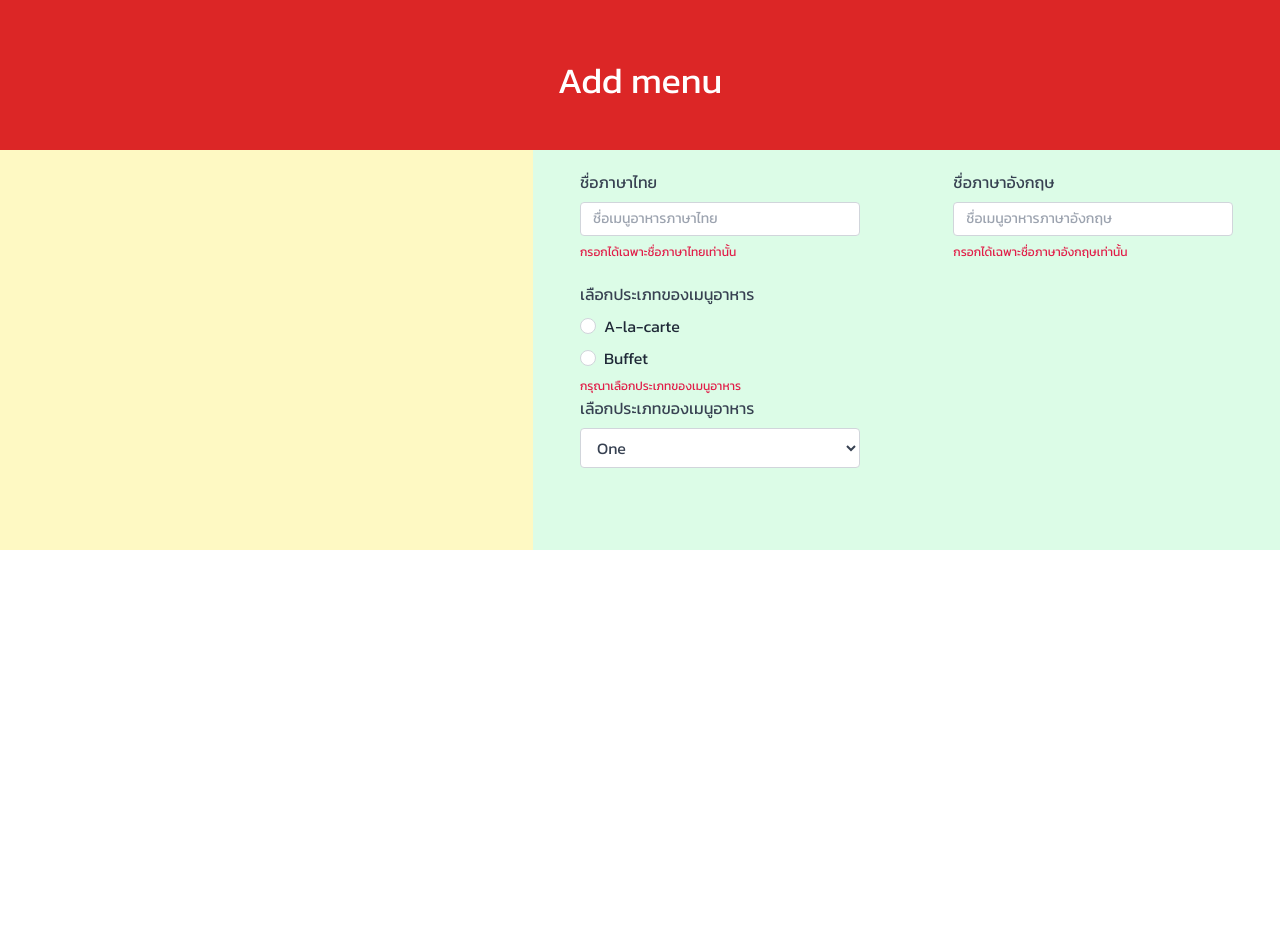
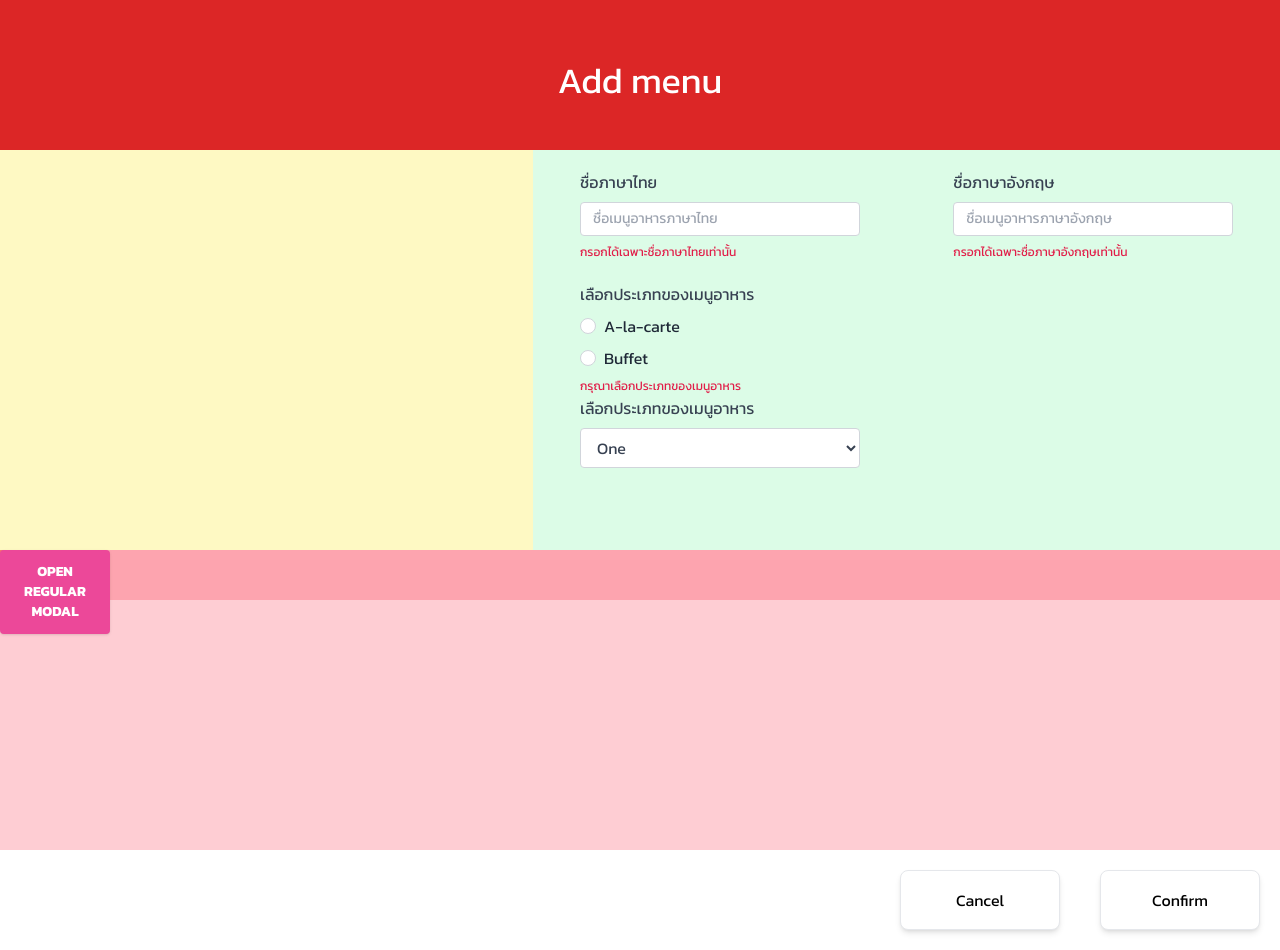
Before and after one commit to DiFve/Restaurant-management-system-frontend, a React (Create React App) app: page /ManagerMenu/addMenu in a window 1280 px wide. Before the commit the page ends 800 px from the top, so only its background shows below. Built offline with nearby package versions, Linux system fonts and the light colour scheme.

Commit message:
add pop-up template

```diff
--- a/src/Pages/AddMenuPage.tsx
+++ b/src/Pages/AddMenuPage.tsx
@@ -1,11 +1,40 @@
 import React, { useState, useEffect } from "react";
 import HeaderBar from "../components/RestaurantManagerBar";
 const AddMenuPage: React.FC = () => {
+  const [showModal, setShowModal] = React.useState(false);
+  const [thaiName, setThaiName] = useState("");
+  const [englishName, setEnglishName] = useState("");
+  const [optionFood, setDetailFood] = useState([{}]);
+
+  const onClickConfirm = async (event: React.FormEvent<HTMLFormElement>) => {
+    event.preventDefault();
+    {
+      /*check*/
+    }
+    console.log(thaiName);
+    console.log(englishName);
+
+    let kuy = { hee: 3, kuy: 3 };
+    let arr = optionFood.concat(kuy).slice(1);
+    console.log(arr);
+    console.log(optionFood);
+    setDetailFood(arr);
+    console.log(arr);
+    console.log(optionFood);
+  };
+
+  const inputThaiName = (event: React.FormEvent<HTMLInputElement>) => {
+    setThaiName(event.currentTarget.value);
+  };
+  const inputEnglishName = (event: React.FormEvent<HTMLInputElement>) => {
+    setEnglishName(event.currentTarget.value);
+  };
+
   return (
     <div>
       <HeaderBar name="Add menu"></HeaderBar>
-      <form className="flex flex-col w-full h-auto">
-        <div className="flex flex-row flex-wrap w-full h-auto bg-gray-300">
+      <form className="flex flex-col w-full h-auto" onSubmit={onClickConfirm}>
+        <div className="flex flex-row flex-wrap w-full h-auto">
           <div className="flex md:w-1/2 md:h-[350px] lg:w-1/2 lg:h-[350px] xl:w-5/12 xl:h-[400px] w-full h-[300px] bg-yellow-100"></div>
           <div className="flex flex-col flex-wrap md:w-1/2 md:h-[350px] lg:w-1/2 lg:h-[350px] xl:w-7/12 xl:h-[400px] w-full h-auto bg-green-100">
             {/*Name Input*/}
@@ -21,8 +50,10 @@ const AddMenuPage: React.FC = () => {
                     className="block w-full px-3 py-1.5 text-sm font-normal text-gray-700 bg-white
                   border border-solid border-gray-300 rounded focus:bg-white focus:border-blue-600 focus:outline-none"
                     placeholder="ชื่อเมนูอาหารภาษาไทย"
+                    onChange={inputThaiName}
                     pattern="^[ก-๏\s]+$"
                     maxLength={10}
+                    value={thaiName}
                   />
                   <label className="inline-block text-xs mt-2 text-rose-600">
                     กรอกได้เฉพาะชื่อภาษาไทยเท่านั้น
@@ -41,8 +72,10 @@ const AddMenuPage: React.FC = () => {
                     className="block w-full px-3 py-1.5 text-sm font-normal text-gray-700 bg-white
                   border border-solid border-gray-300 rounded focus:bg-white focus:border-blue-600 focus:outline-none"
                     placeholder="ชื่อเมนูอาหารภาษาอังกฤษ"
+                    onChange={inputEnglishName}
                     pattern="^[a-zA-Z\s]+$"
                     maxLength={5}
+                    value={englishName}
                   />
                   <label className="inline-block text-xs mt-2 text-rose-600">
                     กรอกได้เฉพาะชื่อภาษาอังกฤษเท่านั้น
@@ -97,8 +130,10 @@ const AddMenuPage: React.FC = () => {
                 </label>
                 <div className="flex justify-center">
                   <div className="mb-3 w-full">
-                    <select className="form-select block w-full px-3 py-1.5 text-base font-normal text-gray-700 bg-white border
-                    border-solid border-gray-300 rounded focus:text-gray-700 focus:border-blue-600 focus:outline-none">
+                    <select
+                      className="form-select block w-full px-3 py-1.5 text-base font-normal text-gray-700 bg-white border
+                    border-solid border-gray-300 rounded focus:text-gray-700 focus:border-blue-600 focus:outline-none"
+                    >
                       <option value="1">One</option>
                       <option value="2">Two</option>
                       <option value="3">Three</option>
@@ -110,6 +145,83 @@ const AddMenuPage: React.FC = () => {
             </div>
           </div>
         </div>
+
+        {/*detail input*/}
+        <div className="flex flex-col justify-start w-full h-[300px] bg-rose-200">
+          <div className="flex flex-rol w-full h-[50px] justify-start bg-rose-300">
+            <button className="w-[50px] h-[50px] bg-red-400">
+              <>
+                <button
+                  className="bg-pink-500 text-white active:bg-pink-600 font-bold uppercase text-sm px-6 py-3 rounded shadow hover:shadow-lg outline-none focus:outline-none mr-1 mb-1 transition-all duration-150"
+                  type="button"
+                  onClick={() => setShowModal(true)}
+                >
+                  Open regular modal
+                </button>
+                {showModal ? (
+                  <>
+                    <div className="justify-center items-center flex overflow-x-hidden overflow-y-auto fixed inset-0 z-50">
+                      <div className="relative w-auto my-6 mx-auto max-w-3xl">
+                        {/*content*/}
+                        <div className="rounded-lg shadow-lg relative flex flex-col w-full bg-white">
+                          {/*header*/}
+                          <div className="flex items-start justify-between p-5 border-b border-solid border-slate-200 rounded-t">
+                            <h3 className="text-3xl font-semibold">
+                              ควย
+                            </h3>
+                          </div>
+                          {/*body*/}
+                          <div className="relative p-6 flex-auto">
+                            <p className="my-4 text-slate-500 text-lg leading-relaxed">
+                              ควยหีควยควยหีควยหีควยควยหีควยหีควยควยหีควยหีควยควยหีควยหีควยควยหีควยหีควยควยหีควยหีควยควยหีควยหีควยควยหีควยหีควยควยหีควยหีควยควยหี
+                              ควยหีควยควยหีควยหีควยควยหีควยหีควยควยหีควยหีควยควยหีควยหีควยควยหีควยหีควยควยหีควยหีควยควยหีควยหีควยควยหีควยหีควยควยหีควยหีควยควยหี
+                              ควยหีควยควยหีควยหีควยควยหีควยหีควยควยหีควยหีควยควยหีควยหีควยควยหีควยหีควยควยหีควยหีควยควยหีควยหีควยควยหีควยหีควยควยหีควยหีควยควยหี
+                            </p>
+                          </div>
+                          {/*footer*/}
+                          <div className="flex items-center justify-end p-6 border-t border-solid border-slate-200 rounded-b">
+                            <button
+                              className="text-red-500 background-transparent font-bold px-6 py-2 text-sm mr-1 mb-1 ease-linear transition-all duration-150"
+                              type="button"
+                              onClick={() => setShowModal(false)}
+                            >
+                              Cancel
+                            </button>
+                            <button
+                              className="bg-emerald-500 text-white active:bg-emerald-600 font-bold text-sm px-6 py-3 rounded shadow hover:shadow-lg mr-1 mb-1 ease-linear transition-all duration-150"
+                              type="button"
+                              onClick={() => setShowModal(false)}
+                            >
+                              Confirm
+                            </button>
+                          </div>
+                        </div>
+                      </div>
+                    </div>
+                    <div className="opacity-25 fixed inset-0 z-40 bg-black"></div>
+                  </>
+                ) : null}
+              </>
+            </button>
+          </div>
+        </div>
+
+        {/*button submit*/}
+        <div className="flex w-full h-auto justify-center md:justify-end lg:justify-end xl:justify-end">
+          <div className="p-5 w-[200px] h-[100px]">
+            <button className="rounded-lg w-full h-full border bg-white shadow-md hover:bg-gray-200">
+              <span className="text ">Cancel</span>
+            </button>
+          </div>
+          <div className="p-5 w-[200px] h-[100px]">
+            <button
+              className="rounded-lg w-full h-full border bg-white shadow-md hover:bg-gray-200"
+              type="submit"
+            >
+              <span className="text ">Confirm</span>
+            </button>
+          </div>
+        </div>
       </form>
     </div>
   );
--- a/src/Pages/HomePage.tsx
+++ b/src/Pages/HomePage.tsx
@@ -53,20 +53,20 @@ const HomeTest: React.FC = () => {
         <div className="flex flex-col min-h-[80vh] justify-between align-center">
           <button
             onClick={onClickMenuPage}
-            className="flex flex-row bg-slate-50 w-10/12 h=10/12 mx-auto my-auto py-10 border-t border-gray-300 rounded-lg shadow-md justify-center hover:border-4 hover:border-red-200 hover:bg-white"
+            className="flex flex-row bg-white w-10/12 h=10/12 mx-auto my-auto py-10 border-2 border-gray-300 rounded-lg shadow-md justify-center hover:border-4 hover:bg-gray-200"
           >
             <img className="h-10 w-10 inline align-center" src={MenuIcon} />
             <span className="pl-10 font-semibold text-3xl text-green-600">
               Menu
             </span>
           </button>
-          <button className="flex flex-row bg-slate-50 w-10/12 h=10/12 mx-auto my-auto py-10 border-t border-gray-300 rounded-lg shadow-md justify-center hover:border-4 hover:border-red-200 hover:bg-white">
+          <button className="flex flex-row bg-white w-10/12 h=10/12 mx-auto my-auto py-10 border-2 border-gray-300 rounded-lg shadow-md justify-center hover:border-4 hover:bg-gray-200">
             <img className="h-10 w-10 inline align-center" src={EmployeeIcon} />
             <span className="pl-10 font-semibold text-3xl text-green-600">
               Employee
             </span>
           </button>
-          <button className="flex flex-row bg-slate-50 w-10/12 h=10/12 mx-auto my-auto py-10 border-t border-gray-300 rounded-lg shadow-md justify-center hover:border-4 hover:border-red-200 hover:bg-white">
+          <button className="flex flex-row bg-white w-10/12 h=10/12 mx-auto my-auto py-10 border-2 border-gray-300 rounded-lg shadow-md justify-center hover:border-4 hover:bg-gray-200">
             <img className="h-10 w-10 inline align-center" src={SettingIcon} />
             <span className="pl-10 font-semibold text-3xl text-green-600">
               Setting
@@ -74,7 +74,7 @@ const HomeTest: React.FC = () => {
           </button>
           <button
             onClick={onClickQRCodeHandle}
-            className="flex flex-row bg-slate-50 w-10/12 h=10/12 mx-auto my-auto py-10 border-t border-gray-300 rounded-lg shadow-md justify-center hover:border-4 hover:border-red-200 hover:bg-white"
+            className="flex flex-row bg-white w-10/12 h=10/12 mx-auto my-auto py-10 border-2 border-gray-300 rounded-lg shadow-md justify-center hover:border-4 hover:bg-gray-200"
           >
             <img className="h-10 w-10 inline align-center" src={SettingIcon} />
             <span className="pl-10 font-semibold text-3xl text-green-600">
--- a/src/components/RestaurantManagerBar.tsx
+++ b/src/components/RestaurantManagerBar.tsx
@@ -6,7 +6,7 @@ interface HeaderName {
 const HeaderBar: React.FC<HeaderName> = (props) => {
 
   return (
-    <div className="flex flex-col bg-[#dc2626] w-screen h-[150px]">
+    <div className="flex flex-col bg-[#dc2626] w-full h-[150px]">
           <label className=" text-center text-white text-4xl font-normal pt-[60px] ">
             {props.name}
           </label>
```
